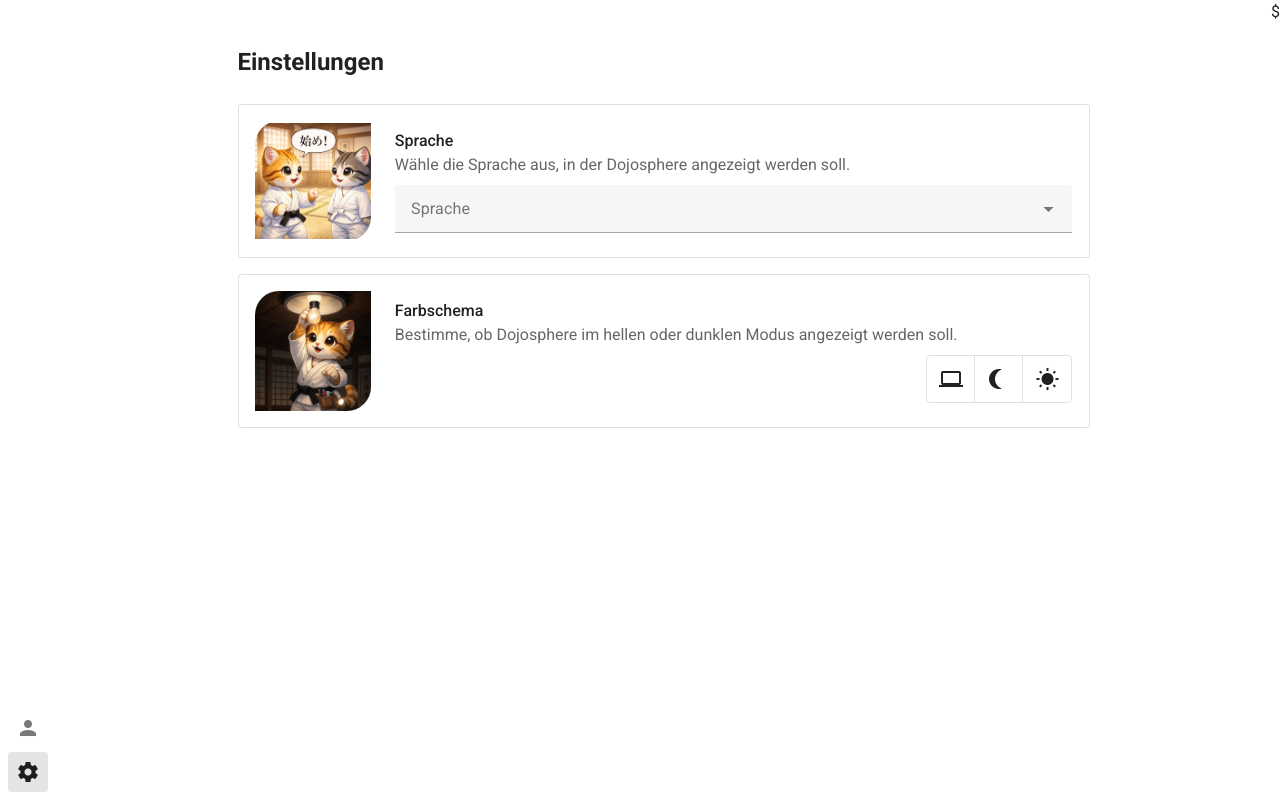
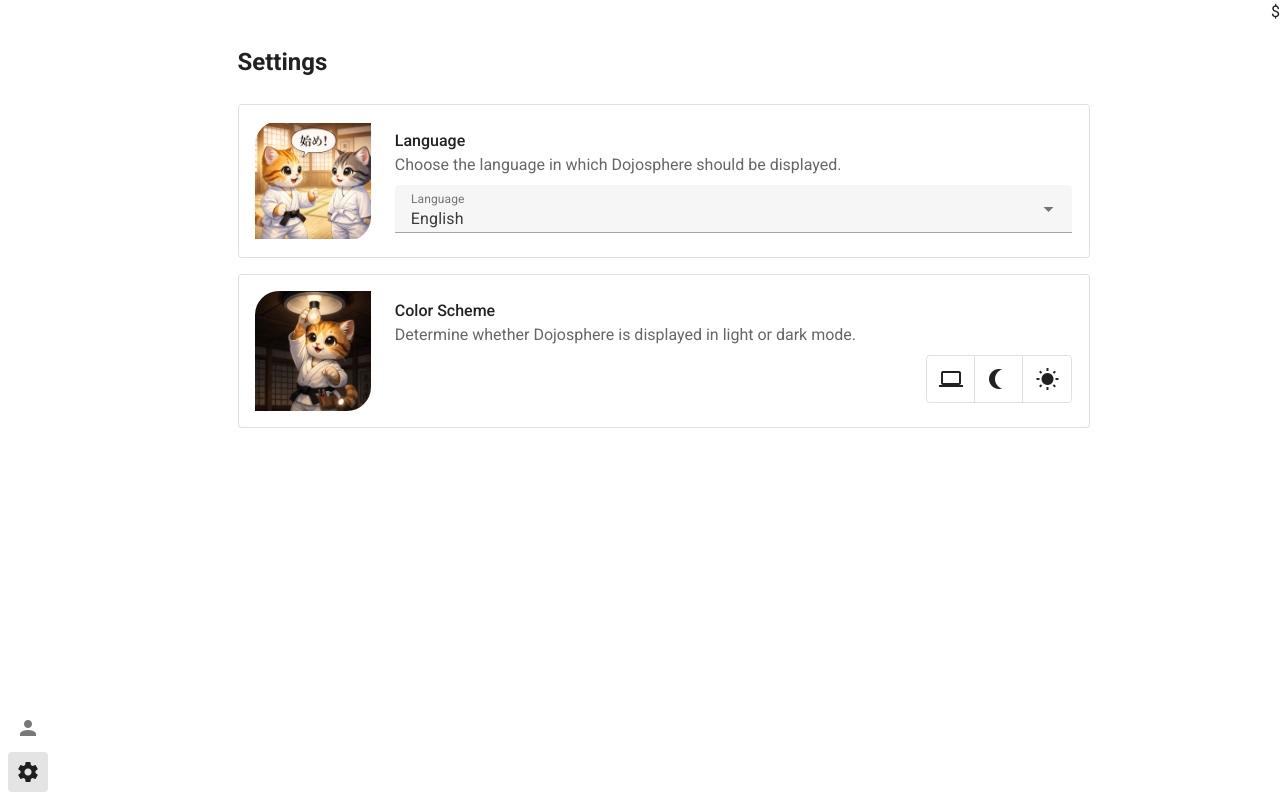
Before and after one commit to AK2083/DojoSphere, a Vue app: page /settings in a window 1280 px wide. Built offline with nearby package versions, Linux system fonts and the light colour scheme.

Commit message:
refactor: add fallback language and loading by storage

```diff
--- /dev/null
+++ b/src/app/model/language-service.ts
@@ -0,0 +1,36 @@
+import {
+  getLanguageFromStorage,
+  setLanguageToStorage
+} from '@features/settings/model/language-storage'
+import {
+  AvailableLanguages,
+  FallbackLanguage,
+  LanguageCode
+} from '@shared/lib/i18n/languages'
+
+function getSystemLanguage(): LanguageCode {
+  const browserLanguages = navigator.languages ?? [navigator.language]
+
+  for (const lang of browserLanguages) {
+    const code = lang.split('-')[0]
+
+    const match = AvailableLanguages.find((l) => l.code === code)
+
+    if (match) return match.code
+  }
+
+  return FallbackLanguage
+}
+
+export function getInitialLanguage(): LanguageCode {
+  const stored = getLanguageFromStorage()
+
+  if (stored && AvailableLanguages.some((lang) => lang.code === stored)) {
+    return stored
+  }
+
+  const systemLang = getSystemLanguage()
+  setLanguageToStorage(systemLang)
+
+  return systemLang
+}
--- a/src/app/providers/i18n/index.ts
+++ b/src/app/providers/i18n/index.ts
@@ -1,4 +1,6 @@
 import { createI18n } from 'vue-i18n'
+import { FallbackLanguage } from '@shared/lib/i18n/languages'
+import { getInitialLanguage } from '../../model/language-service'
 
 import appDe from './de'
 import appEn from './en'
@@ -11,8 +13,8 @@ import settingsEn from '@features/settings/i18n/en'
 
 export const i18n = createI18n({
   legacy: false,
-  locale: 'de',
-  fallbackLocale: 'en',
+  locale: getInitialLanguage(),
+  fallbackLocale: FallbackLanguage,
   messages: {
     de: {
       app: appDe,
--- a/src/features/authentication/i18n/de.ts
+++ b/src/features/authentication/i18n/de.ts
@@ -1,6 +1,7 @@
 export default {
   useLocal: {
     title: 'Lokal anmelden',
+    subtitle: 'Keine Lust auf Registrierung?',
     description:
       'Hier kann Lokal weitergearbeitet werden. Alle Daten werden lokal gespeichert und nicht mit einem Server synchronisiert.',
     submit: 'Weiter ohne Anmeldung'
--- a/src/features/authentication/i18n/en.ts
+++ b/src/features/authentication/i18n/en.ts
@@ -1,6 +1,7 @@
 export default {
   useLocal: {
     title: 'Local Login',
+    subtitle: "Don't feel like registering?",
     description:
       'Continue working locally. All data is stored locally and not synchronized with a server.',
     submit: 'Continue without registration'
--- a/src/features/authentication/i18n/keys.ts
+++ b/src/features/authentication/i18n/keys.ts
@@ -1,6 +1,7 @@
 export const translationKeys = {
   useLocal: {
     title: 'auth.useLocal.title',
+    subtitle: 'auth.useLocal.subtitle',
     description: 'auth.useLocal.description',
     submit: 'auth.useLocal.submit'
   },
--- a/src/features/authentication/ui/LocalWork.vue
+++ b/src/features/authentication/ui/LocalWork.vue
@@ -8,8 +8,8 @@ const { t } = useTranslation()
 
 <template>
   <v-card
-    title="Lokales Arbeiten"
-    subtitle="Hier kann lokal weitergearbeitet werden."
+    :title="t(translationKeys.useLocal.title)"
+    :subtitle="t(translationKeys.useLocal.subtitle)"
     class="border px-4 py-4"
   >
     <template #prepend>
--- /dev/null
+++ b/src/features/settings/model/language-storage.ts
@@ -0,0 +1,15 @@
+import {
+  getStorageItem,
+  setStorageItem
+} from '@shared/lib/browser/local-storage'
+import type { LanguageCode } from '@shared/lib/i18n/languages'
+
+const LANGUAGEKEY = 'preferredlanguage'
+
+export function setLanguageToStorage(language: LanguageCode) {
+  setStorageItem(LANGUAGEKEY, language)
+}
+
+export function getLanguageFromStorage() {
+  return getStorageItem<LanguageCode>(LANGUAGEKEY)
+}
--- a/src/features/settings/ui/LanguageSwitch.vue
+++ b/src/features/settings/ui/LanguageSwitch.vue
@@ -1,13 +1,23 @@
-<script setup>
+<script setup lang="ts">
 import LanguageImage from '../assets/Language.webp'
 import { useDisplay } from 'vuetify'
 import { translationKeys } from '../i18n/keys'
 import { useTranslation } from '@shared/lib/i18n/use-translation'
+import { AvailableLanguages, LanguageCode } from '@shared/lib/i18n/languages'
+import { setLanguageToStorage } from '../model/language-storage'
 
-const { t } = useTranslation()
+const { t, locale } = useTranslation()
+
 const { smAndDown } = useDisplay()
+const isMobile = computed(() => smAndDown.value)
 
-const isMobile = computed(() => smAndDown.value)
+const selectedLanguage = computed<LanguageCode>({
+  get: () => locale.value as LanguageCode,
+  set: (val) => {
+    locale.value = val
+    setLanguageToStorage(val)
+  }
+})
 </script>
 <template>
   <v-col v-if="!isMobile" cols="2" class="d-flex justify-center">
@@ -31,9 +41,12 @@ const isMobile = computed(() => smAndDown.value)
     </div>
 
     <v-select
+      v-model="selectedLanguage"
       class="mt-2"
       :label="t(translationKeys.language.title)"
-      :items="['Englisch', 'Deutsch']"
+      :items="AvailableLanguages"
+      item-title="label"
+      item-value="code"
       density="comfortable"
       hide-details
     />
--- /dev/null
+++ b/src/shared/lib/i18n/languages.ts
@@ -0,0 +1,13 @@
+export const LanguageCode = {
+  DE: 'de',
+  EN: 'en'
+} as const
+
+export type LanguageCode = (typeof LanguageCode)[keyof typeof LanguageCode]
+
+export const AvailableLanguages = [
+  { code: LanguageCode.DE, label: 'Deutsch' },
+  { code: LanguageCode.EN, label: 'English' }
+]
+
+export const FallbackLanguage: LanguageCode = LanguageCode.EN
```
